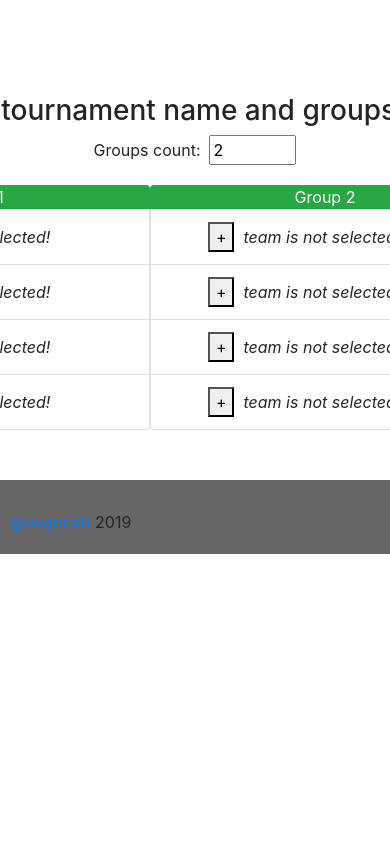
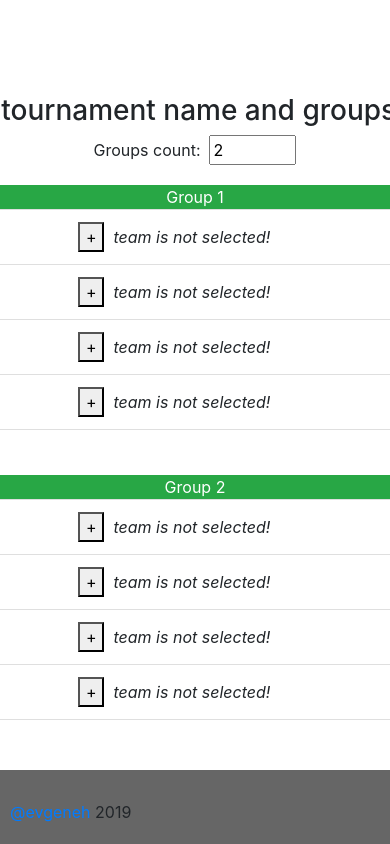
Before and after one commit to evgeneh/table-editor, a React (Create React App) app: page / in a window 390 px wide. Shown: the part 815-1659 px from the top of the page. Before the commit the page ends 1369 px from the top, so only its background shows below. Built offline with nearby package versions, Linux system fonts and the light colour scheme.

Commit message:
add groups creator columns

```diff
--- a/src/App.css
+++ b/src/App.css
@@ -44,6 +44,14 @@
   width: auto;
 }
 
+.col__fr2
+{
+  grid-gap: 5px;
+  justify-content: center;
+  grid-template-columns: auto auto;
+  width: auto;
+}
+
 
 @media screen and (max-width: 1200px) {
   .col {
@@ -54,4 +62,9 @@
   .col_fr2_fr1 {
     grid-template-columns: auto;
   }
+
+  .col__fr2 {
+    grid-template-columns: auto;
+    justify-content: center;
+  }
 }
--- a/src/components/creator/GroupsConfigurate.tsx
+++ b/src/components/creator/GroupsConfigurate.tsx
@@ -11,7 +11,7 @@ import Row from '../styled/Row'
 import styled from "styled-components";
 
 const TableEditor = styled.div`
-  width: 350px;
+  width: 400px;
   padding: 20px 0;
 `
 
@@ -40,7 +40,7 @@ const GroupsConfigure: React.FC<GroupsConfigureProps> = ({tournament, variant, s
 
                     </div>
                 </Col>
-                <Col col='col__auto_fr'>
+                <Col col='col__fr2'>
                     {
                         tournament.groups.map((group, groupIndex) => {
                             if (groupIndex < tournament.groupsCount)
--- a/src/components/styled/Col.tsx
+++ b/src/components/styled/Col.tsx
@@ -3,7 +3,7 @@ import * as React from 'react';
 
 export type ColType = {
     children: React.ReactNode
-    col: 'col__fr' | 'col__auto_fr' | 'col__fr3' | 'col__fr2_fr1' | ' col-6'
+    col: 'col__fr' | 'col__auto_fr' | 'col__fr3' | 'col__fr2_fr1' | 'col__fr2'
 }
 
 const Col = ({children, col}: ColType)  => {
```
